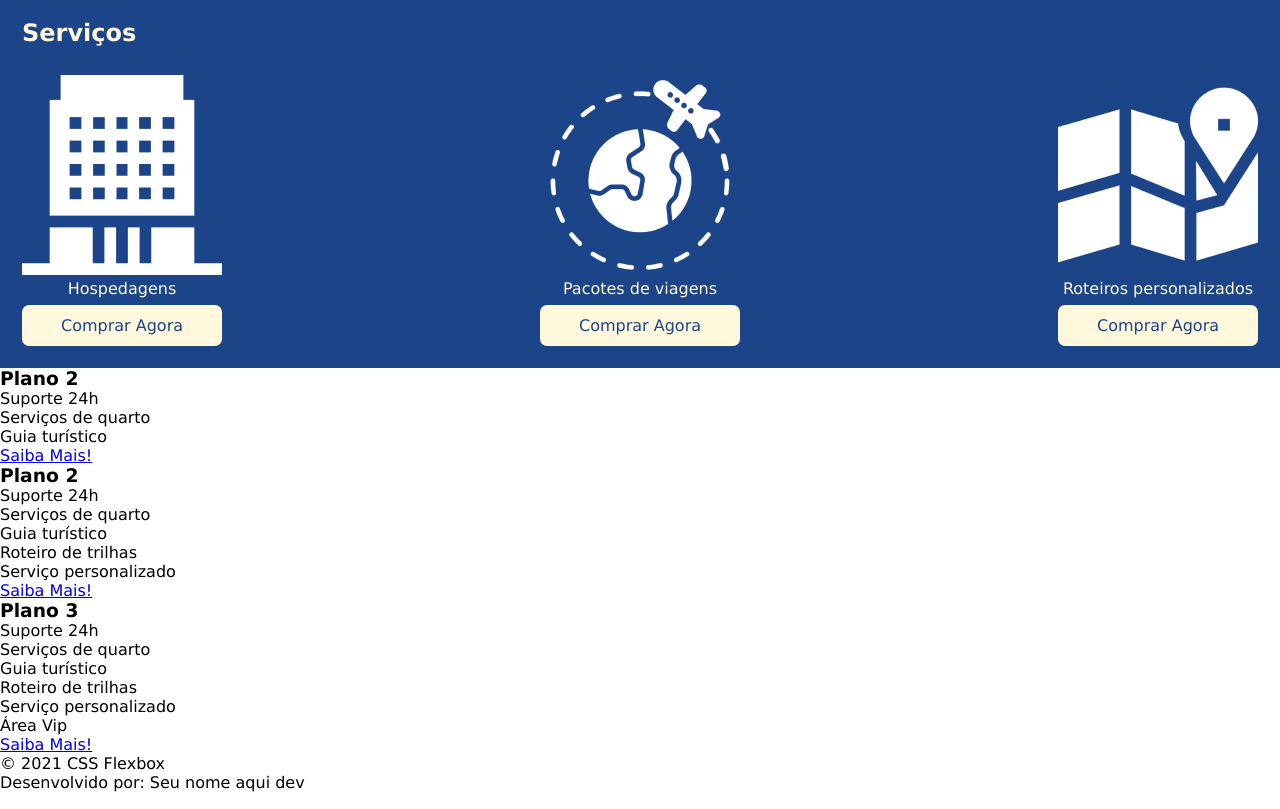
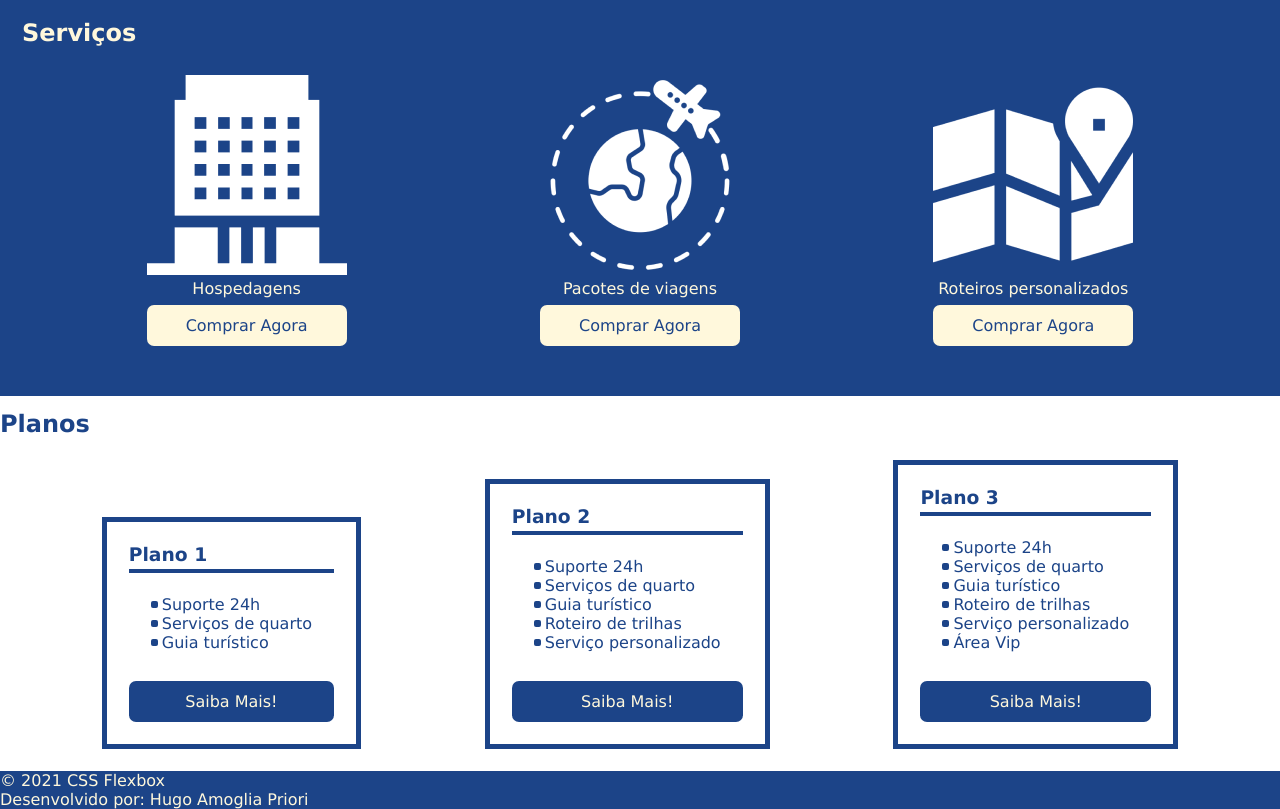
Before and after one commit to priorihugo/DIO-projetoFlexBox, a plain HTML site: page index.html in a window 1280 px wide. Shown: the part 809-1618 px from the top of the page. Drawn offline with Linux system fonts and the light colour scheme.

Commit message:
posicionando os planos  finalizando projeto

```diff
--- a/index.html
+++ b/index.html
@@ -1,10 +1,10 @@
 <!DOCTYPE html>
 <html lang="pt-br">
   <head>
-    <meta charset="UTF-8">
-    <meta name="viewport" content="width=device-width, initial-scale=1.0">
+    <meta charset="UTF-8" />
+    <meta name="viewport" content="width=device-width, initial-scale=1.0" />
     <title>Flex Turismos</title>
-    <link rel="stylesheet" href="./style.css">
+    <link rel="stylesheet" href="./style.css" />
   </head>
   <body>
     <header class="flex-conteiner header">
@@ -18,24 +18,39 @@
 
     <div class="flex-conteiner apresentacao-1">
       <div class="texto">
-            <h1>Flex <br>Turismos</h1>
+        <h1>Flex <br />Turismos</h1>
         <p>O melhor serviço para você!</p>
         <a href="" class="botao">Saiba Mais!</a>
       </div>
       <div>
-            <img class="img" src="./images/0-main.png" alt="banner de apresentação">
+        <img
+          class="img"
+          src="./images/0-main.png"
+          alt="banner de apresentação"
+        />
       </div>
     </div>
 
     <div class="flex-conteiner apresentacao-2">
       <div>
-            <img class="img" src="./images/1-quem-somos.png" alt="balcão de atendimento">
+        <img
+          class="img"
+          src="./images/1-quem-somos.png"
+          alt="balcão de atendimento"
+        />
       </div>
 
       <div class="texto">
         <h2>Quem somos</h2>
-            <p>It is a long established fact that a reader will be distracted by the readable content of a page when looking at its layout. </p>
-            <p>The point of using Lorem Ipsum is that it has a more-or-less normal distribution of letters, as opposed to using 'Content here, content here', making it look like readable English.</p>
+        <p>
+          It is a long established fact that a reader will be distracted by the
+          readable content of a page when looking at its layout.
+        </p>
+        <p>
+          The point of using Lorem Ipsum is that it has a more-or-less normal
+          distribution of letters, as opposed to using 'Content here, content
+          here', making it look like readable English.
+        </p>
       </div>
     </div>
 
@@ -46,39 +61,41 @@
 
       <div class="flex-conteiner lista-servicos">
         <div>
-                <div><img src="./images/icon-2.png" alt="hospedagens"></div>
+          <div><img src="./images/icon-2.png" alt="hospedagens" /></div>
           <p>Hospedagens</p>
           <a href="#" class="botao">Comprar Agora</a>
         </div>
 
         <div>
-               <div><img src="./images/icon-1.png" alt="pacote de viagens"></div>
+          <div><img src="./images/icon-1.png" alt="pacote de viagens" /></div>
           <p>Pacotes de viagens</p>
           <a href="#" class="botao">Comprar Agora</a>
         </div>
 
         <div>
-                <div><img src="./images/icon-3.png" alt="roteiros personalizados"></div>
+          <div>
+            <img src="./images/icon-3.png" alt="roteiros personalizados" />
+          </div>
           <p>Roteiros personalizados</p>
           <a href="#" class="botao">Comprar Agora</a>
         </div>
-
       </div>
     </div>
 
-    <div>
-
-        <div>
-            <h3>Plano 2</h3>
+    <div class="flex-conteiner planos">
+      <h2>Planos</h2>
+      <div class="flex-conteiner planos-list">
+        <div class="planos-item">
+          <h3>Plano 1</h3>
           <ul>
             <li>Suporte 24h</li>
             <li>Serviços de quarto</li>
             <li>Guia turístico</li>
           </ul>
-            <a href="#">Saiba Mais!</a>
+          <a href="#" class="botao">Saiba Mais!</a>
         </div>
 
-        <div>
+        <div class="planos-item">
           <h3>Plano 2</h3>
           <ul>
             <li>Suporte 24h</li>
@@ -87,10 +104,10 @@
             <li>Roteiro de trilhas</li>
             <li>Serviço personalizado</li>
           </ul>
-            <a href="#">Saiba Mais!</a>
+          <a href="#" class="botao">Saiba Mais!</a>
         </div>
 
-        <div>
+        <div class="planos-item">
           <h3>Plano 3</h3>
           <ul>
             <li>Suporte 24h</li>
@@ -100,13 +117,14 @@
             <li>Serviço personalizado</li>
             <li>Área Vip</li>
           </ul>
-            <a href="#">Saiba Mais!</a>
+          <a href="#" class="botao">Saiba Mais!</a>
+        </div>
       </div>
     </div>
 
     <footer>
       <p>&copy; 2021 CSS Flexbox</p>
-        <p>Desenvolvido por: Seu nome aqui dev</p>
+      <p>Desenvolvido por: Hugo Amoglia Priori</p>
     </footer>
   </body>
 </html>
--- a/style.css
+++ b/style.css
@@ -2,6 +2,7 @@
     margin: 0;
     padding: 0;
     font-family: Verdana, Geneva, Tahoma, sans-serif;
+    text-decoration: none;
 }
 
 .flex-conteiner{
@@ -26,7 +27,6 @@
 }
 .menu li a{
     color: cornsilk;
-    text-decoration: none;
     margin: 14px
 }
 .apresentacao-1{
@@ -43,6 +43,7 @@
     align-items: center;
 }
 .botao{
+    text-decoration: none;
     margin-top: 7px;
     padding: 11px;
     text-align: center;
@@ -61,6 +62,15 @@
 .texto{
     max-width: 45vw;
 }
+.texto h2{
+    display: flex;
+}
+.texto h2::before{
+    content: " ";
+    background-color: #1c4488;
+    width: 4px;
+    margin-right: 4px;
+}
 .conteiner-bottom{
     padding: 22px;
     color: cornsilk;
@@ -69,12 +79,60 @@
 }
 .lista-servicos{
     text-align: center;
-    padding-top: 28px;
+    padding: 28px;
     flex-direction: row;
-    justify-content: space-between;
+    justify-content: space-around;
 }
 .lista-servicos a{
-    text-decoration: none;
     color: #1c4488;
     background-color: cornsilk;
 }
+.planos{
+    margin-top: 14px;
+    flex-direction: column;
+    color: #1c4488;
+}
+.planos-list{
+    justify-content: space-evenly;
+    flex-direction: row;
+    align-items: flex-end;
+}
+.planos-item {
+    padding: 22px;
+    margin: 22px;
+    border: 5px solid #1c4488;
+}
+.planos-item h3{
+    display: flex;
+    flex-direction: column;
+}
+.planos-item h3::after{
+    margin-top: 4px;
+    content: "";
+    background-color: #1c4488;
+    height: 4px;
+    width: 100%;
+}
+.planos-item ul{
+    list-style: none;
+    padding: 22px;
+}
+.planos-item ul li{
+    display: flex;
+    flex-direction: row;
+}
+.planos-item ul li::before{
+    align-self: center;
+    justify-self: center;
+    content: "";
+    font-size: 0px;
+    background-color: #1c4488;
+    width: 7px;
+    height: 7px;
+    margin-right: 4px;
+    border-radius: 2px;
+}
+footer{
+    background-color: #1c4488;
+    color:cornsilk
+}
```
Lines whose indentation alone changed are shown as unchanged.
